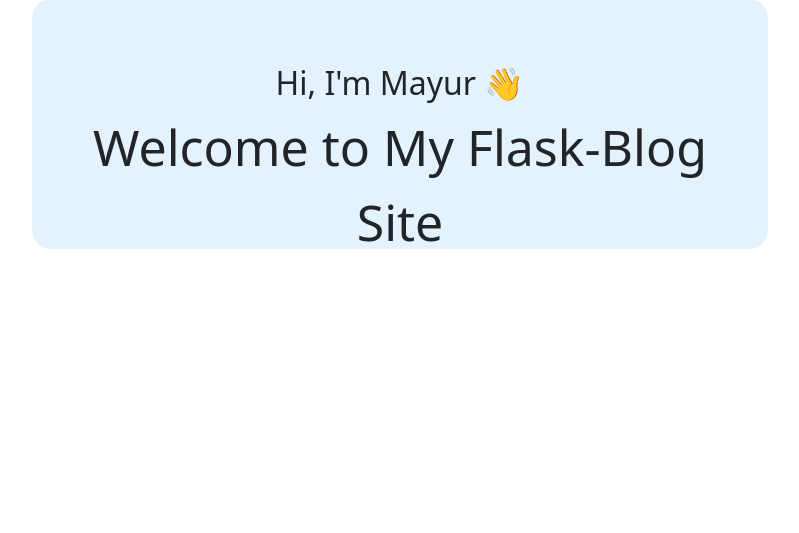
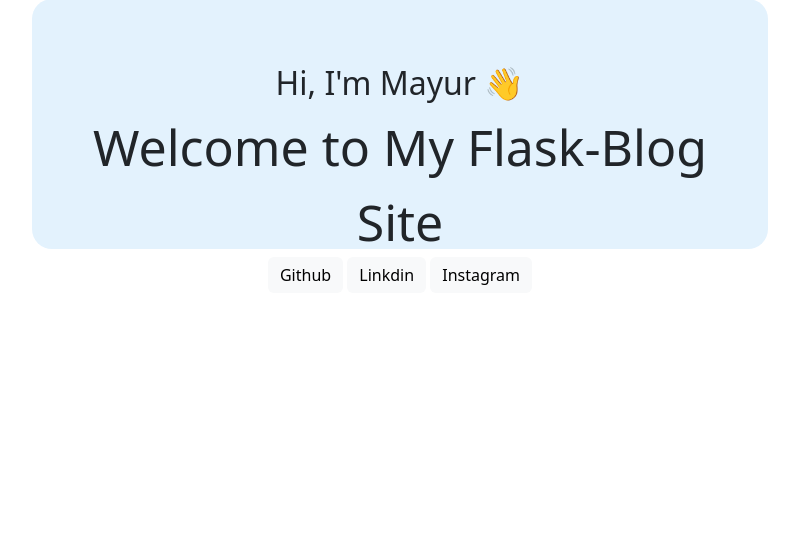
Before and after one commit to mayuras7685/flask-blog, a Flask app: page / in a window 1280 px wide. Shown: the part 121-654 px from the top of the page, without its empty margins (240-1039 px from the left). Run offline with Flask 2, Linux system fonts and the light colour scheme; the visitor is signed in with stand-in values (Sample User, id 1); data comes from the database, SQL or seed files in the repository; data that the repository does not hold is empty; parts of the project's set-up code (start-up, migrations or seed data) failed here and were passed over.

```diff
--- a/templates/index.html
+++ b/templates/index.html
@@ -13,4 +13,30 @@ content %}
   <h2>Hi, I'm Mayur 👋</h2>
   <p style="font-size: 50px">Welcome to My Flask-Blog Site</p>
 </div>
+
+<div class="text-center mt-2">
+  <button
+    type="button"
+    class="btn btn-light"
+    style="border: 2px; border-color: #e3f2fd"
+  >
+    Github
+  </button>
+
+  <button
+    type="button"
+    class="btn btn-light"
+    style="border: 2px; border-color: #e3f2fd"
+  >
+    Linkdin
+  </button>
+
+  <button
+    type="button"
+    class="btn btn-light"
+    style="border: 2px; border-color: #e3f2fd"
+  >
+    Instagram
+  </button>
+</div>
 {% endblock %}
```
